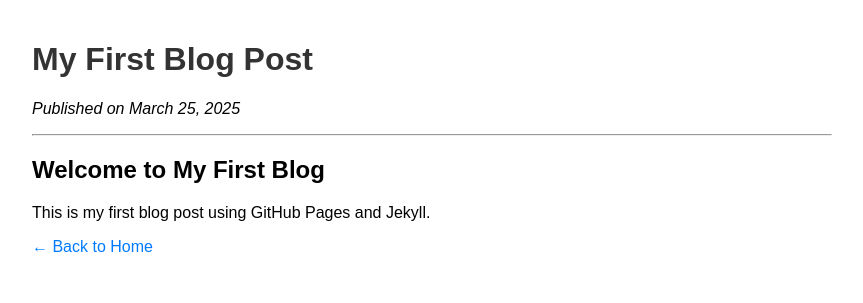
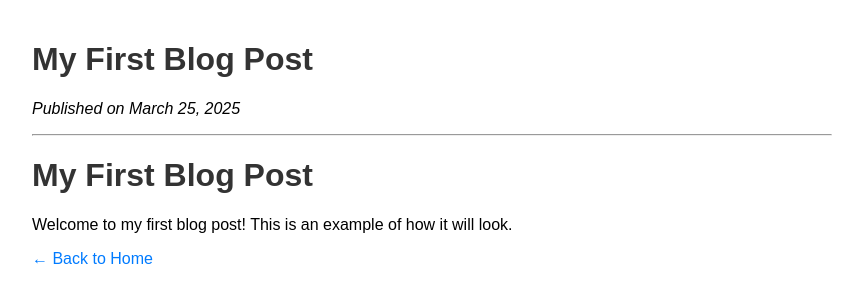
Before and after one commit to ramratanjhakhar/my-blog, a Jekyll site: the page built from _posts/2025-03-25-my-first-post.md, in a window 1280 px wide. Shown: the top 303 px of the page, without its empty margins (208-1071 px from the left). Built offline with Jekyll 4.4.1, drawn with Linux system fonts in a browser that asks for light colours.

Commit message:
Update 2025-03-25-my-first-post.md

```diff
--- a/_posts/2025-03-25-my-first-post.md
+++ b/_posts/2025-03-25-my-first-post.md
@@ -2,10 +2,9 @@
 layout: post
 title: "My First Blog Post"
 date: 2025-03-25
-description: "This is my first blog post!"
 permalink: /my-first-post/
 ---
 
-## Welcome to My First Blog
+# My First Blog Post
 
-This is my first blog post using GitHub Pages and Jekyll.
+Welcome to my first blog post! This is an example of how it will look.
```
